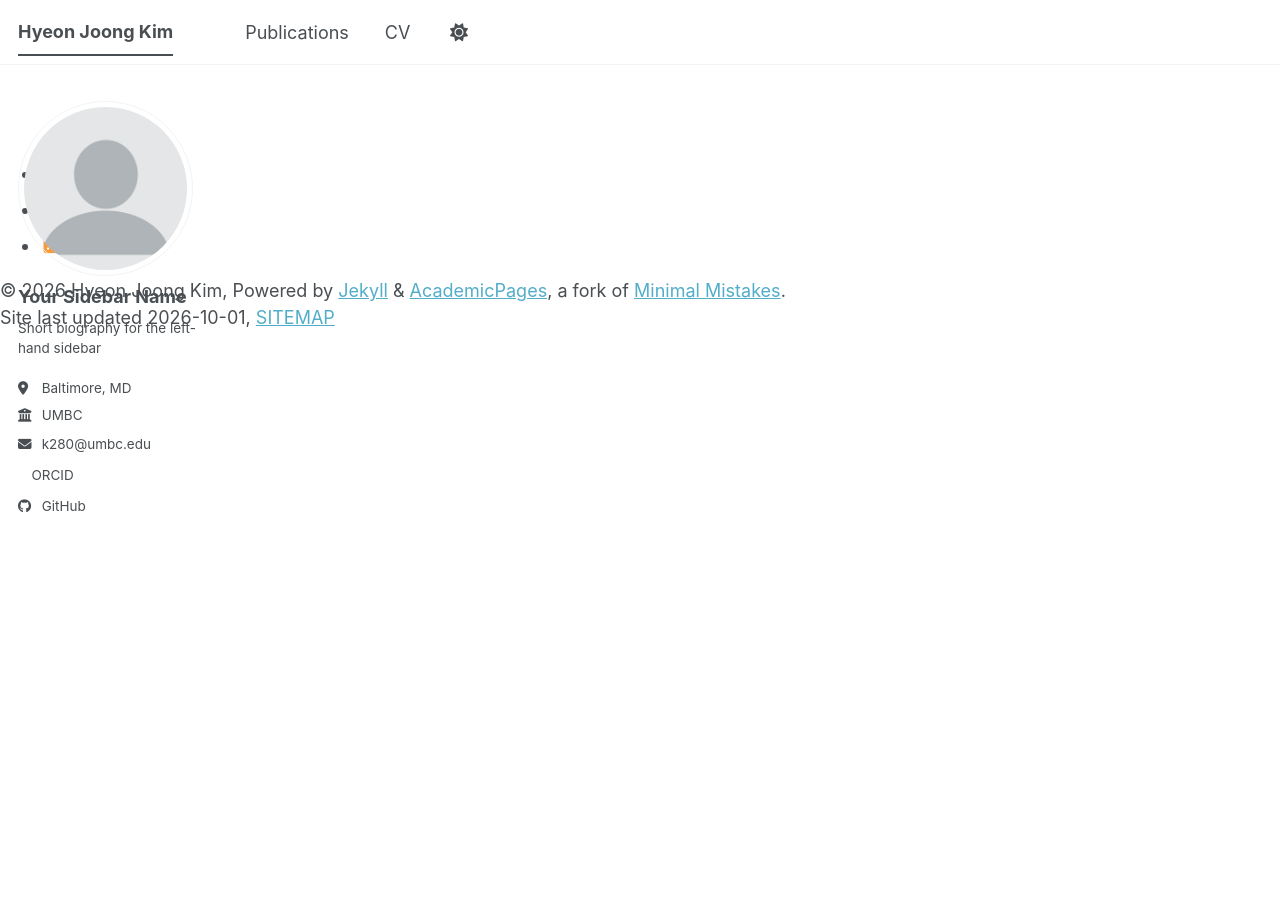
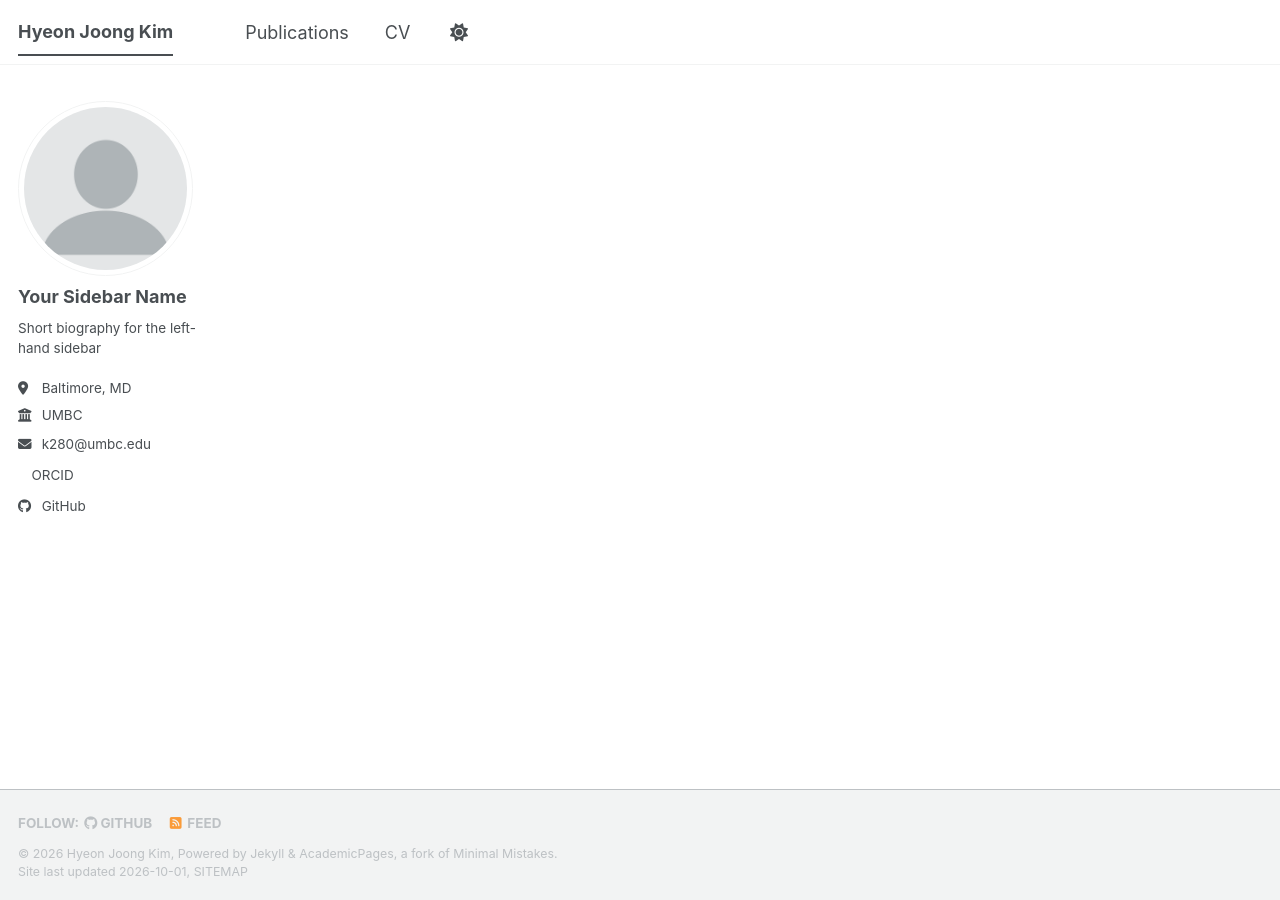
Before and after one commit to hyeonjoong-k/hyeonjoong-k.github.io, a Jekyll site: the page built from _pages/about.md, in a window 1280 px wide. Built offline with Jekyll 4.4.1, drawn with Linux system fonts in a browser that asks for light colours; a style sheet for code colours, icons or effects is not loaded.

Commit message:
Update main.scss

```diff
--- a/assets/css/main.scss
+++ b/assets/css/main.scss
@@ -27,7 +27,7 @@
     "layout/notices",
     "layout/masthead",
     "layout/navigation",
-    // "layout/footer",
+    "layout/footer",
     "syntax",
 
     "layout/forms",
```
